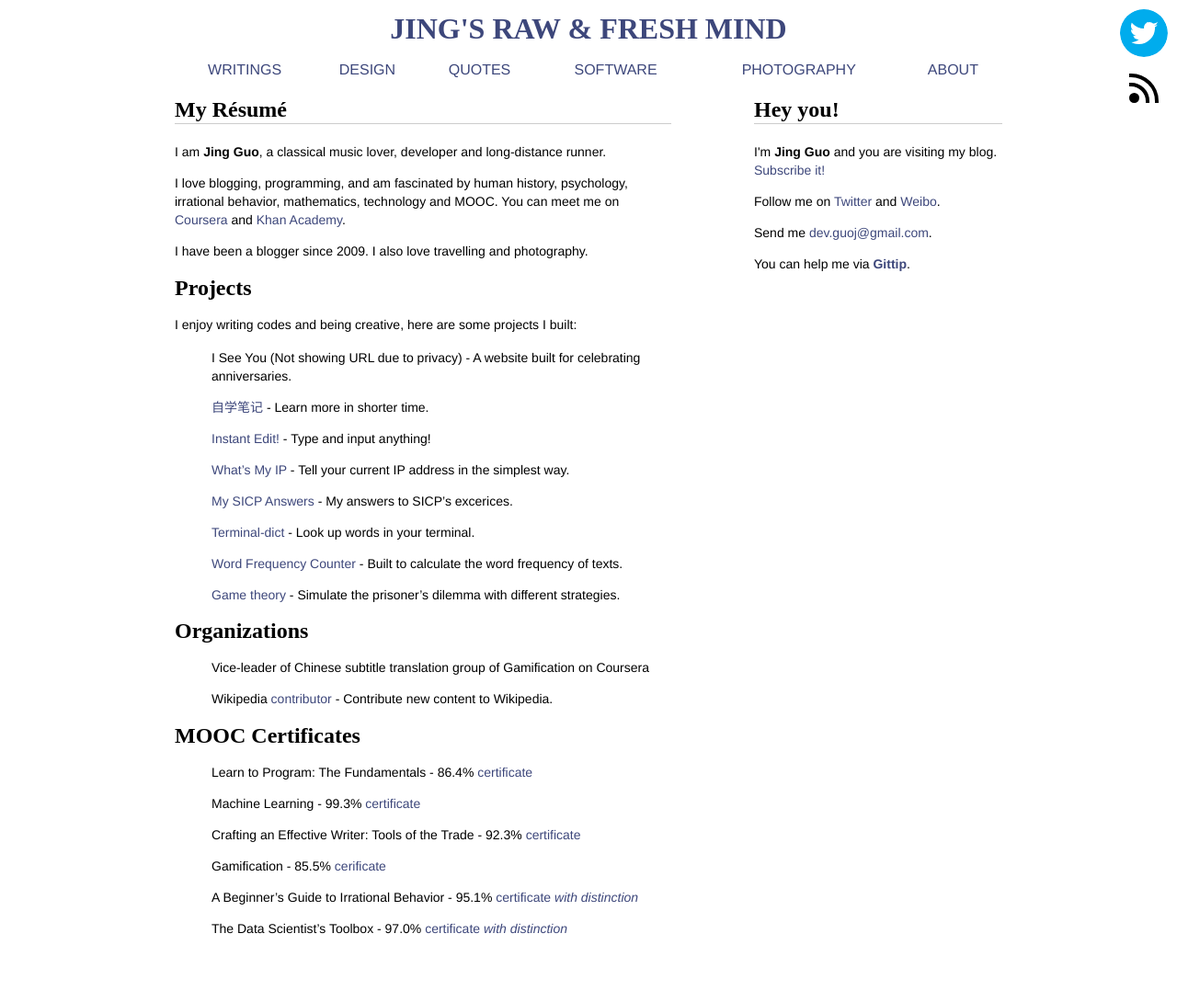
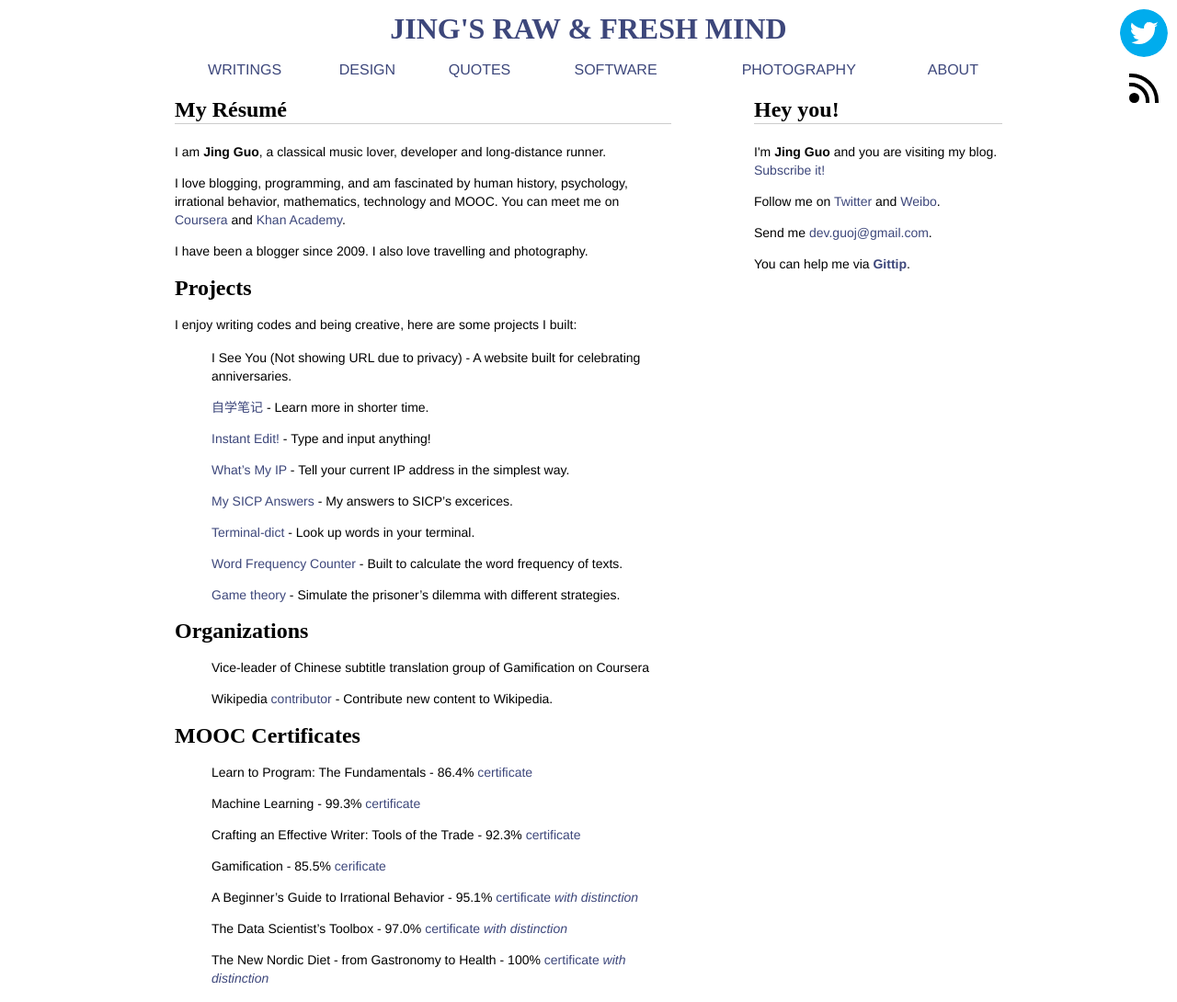
Before and after one commit to guojing0/guojing0.github.io, a Jekyll site: the page built from about-me.md, in a window 1280 px wide. Shown: the whole page at 92% size. Built offline with Jekyll 4.4.1, drawn with Linux system fonts in a browser that asks for light colours; Markdown is read by kramdown in place of the engine named in the settings; before the commit the page ends 1036 px from its top, so only the background shows below that.

Commit message:
certificate

```diff
--- a/about-me.md
+++ b/about-me.md
@@ -51,3 +51,5 @@
 * A Beginner's Guide to Irrational Behavior - 95.1% [certificate *with distinction*](/images/coursera-irrational.pdf)
 
 * The Data Scientist’s Toolbox - 97.0% [certificate *with distinction*](/images/coursera-databox.pdf)
+
+* The New Nordic Diet - from Gastronomy to Health - 100% [certificate *with distinction*](/images/coursera-nordic.pdf)
```
Also changed, not shown: 1 other file.
